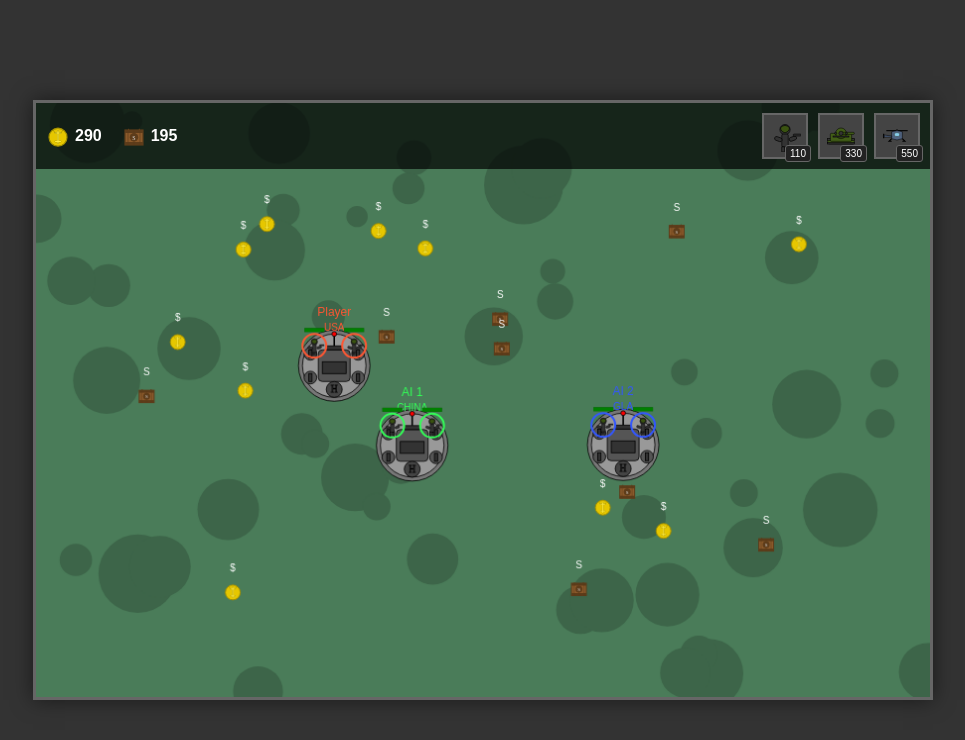
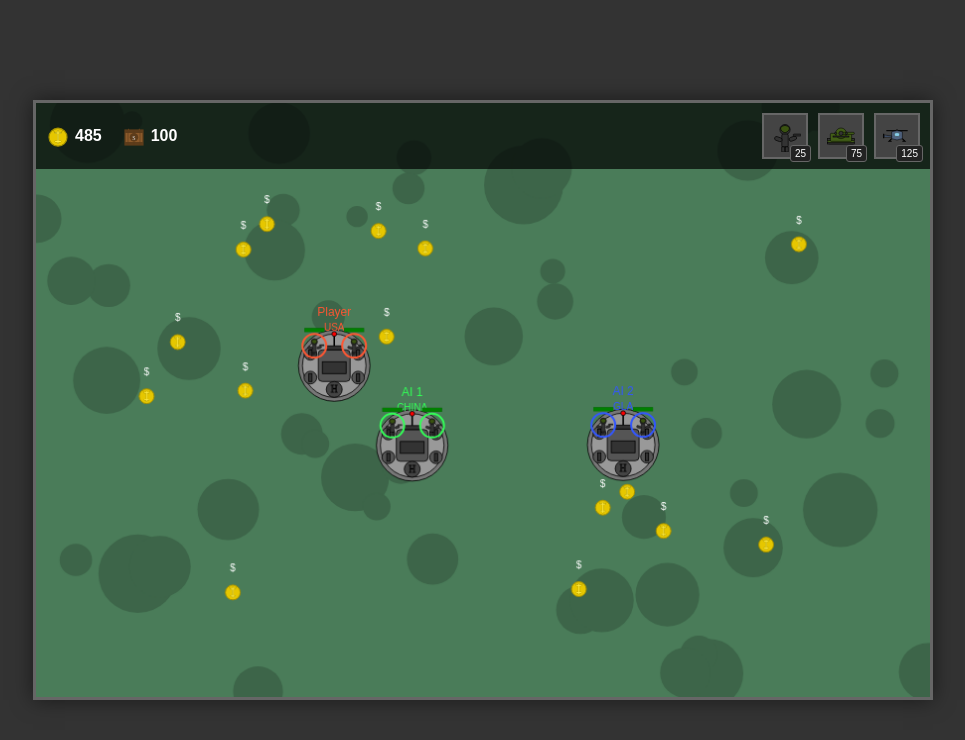
Before and after one commit to Hermetian/mini_generals, a website built with Vite: page index.html in a window 1280 px wide. Shown: the whole page, without its empty margins (157-1122 px from the left). Built offline with nearby package versions, Linux system fonts and the light colour scheme; animation ran at ten frames a second.

Commit message:
Simplify to single currency system and make right-click always move units

```diff
--- a/docs/index.html
+++ b/docs/index.html
@@ -5,7 +5,7 @@
     <meta name="viewport" content="width=device-width, initial-scale=1.0">
     <title>Mini Generals - Command & Conquer .io</title>
 
-  <script type="module" crossorigin src="/mini_generals/assets/index-b4daa905.js"></script>
+  <script type="module" crossorigin src="/mini_generals/assets/index-c295be52.js"></script>
   <link rel="stylesheet" href="/mini_generals/assets/index-54fca895.css">
 </head>
 <body>
--- a/src/game/controller.ts
+++ b/src/game/controller.ts
@@ -156,7 +156,8 @@ export class GameController {
       const x = event.clientX - rect.left;
       const y = event.clientY - rect.top;
 
-      this.issueCommand({ x, y });
+      // Always move on right-click, never attack
+      this.moveSelectedUnitsTo({ x, y });
     });
 
     // Keyboard shortcuts
@@ -366,7 +367,7 @@ export class GameController {
     const state = this.engine.getState();
     const activePlayers = Object.values(state.players).filter(player =>
       player.units.length > 0 ||
-      (player.resources[ResourceType.MONEY] >= 100 && player.resources[ResourceType.SUPPLIES] >= 50)
+      player.resources[ResourceType.MONEY] >= 150
     );
 
     if (activePlayers.length <= 1) {
--- a/src/game/engine.ts
+++ b/src/game/engine.ts
@@ -14,16 +14,13 @@ import {
 // Base costs for units
 const BASE_UNIT_COSTS: Record<UnitType, UnitCost> = {
   [UnitType.SOLDIER]: {
-    [ResourceType.MONEY]: 100,
-    [ResourceType.SUPPLIES]: 50,
+    [ResourceType.MONEY]: 150,
   },
   [UnitType.TANK]: {
-    [ResourceType.MONEY]: 300,
-    [ResourceType.SUPPLIES]: 150,
+    [ResourceType.MONEY]: 450,
   },
   [UnitType.HELICOPTER]: {
-    [ResourceType.MONEY]: 500,
-    [ResourceType.SUPPLIES]: 200,
+    [ResourceType.MONEY]: 700,
   },
 };
 
@@ -68,12 +65,10 @@ const UNIT_STATS: Record<UnitType, Omit<Unit, 'id' | 'position' | 'playerId' | '
 const RESOURCE_CONFIG = {
   respawnTime: 30, // seconds
   resourceAmount: {
-    [ResourceType.MONEY]: 100,
-    [ResourceType.SUPPLIES]: 75,
+    [ResourceType.MONEY]: 150,
   },
   mapResourceCount: {
-    [ResourceType.MONEY]: 10,
-    [ResourceType.SUPPLIES]: 8,
+    [ResourceType.MONEY]: 15,
   },
 };
 
@@ -100,8 +95,7 @@ export class GameEngine {
   // Initialize resource positions
   private generateResourceSpots(): void {
     const { width, height } = this.state.mapSize;
-    const totalSpots = RESOURCE_CONFIG.mapResourceCount[ResourceType.MONEY] +
-                       RESOURCE_CONFIG.mapResourceCount[ResourceType.SUPPLIES];
+    const totalSpots = RESOURCE_CONFIG.mapResourceCount[ResourceType.MONEY];
 
     // Create resource positions around the map
     for (let i = 0; i < totalSpots; i++) {
@@ -120,7 +114,6 @@ export class GameEngine {
   // Create resources on the map
   private spawnResources(): void {
     const moneyCount = RESOURCE_CONFIG.mapResourceCount[ResourceType.MONEY];
-    const suppliesCount = RESOURCE_CONFIG.mapResourceCount[ResourceType.SUPPLIES];
 
     // Create money resources
     for (let i = 0; i < moneyCount; i++) {
@@ -129,19 +122,6 @@ export class GameEngine {
         type: ResourceType.MONEY,
         position: this.resourceSpots[i],
         amount: RESOURCE_CONFIG.resourceAmount[ResourceType.MONEY],
-        respawnTime: RESOURCE_CONFIG.respawnTime,
-        isCollected: false,
-      };
-      this.state.resources[resource.id] = resource;
-    }
-
-    // Create supplies resources
-    for (let i = 0; i < suppliesCount; i++) {
-      const resource: Resource = {
-        id: uuidv4(),
-        type: ResourceType.SUPPLIES,
-        position: this.resourceSpots[i + moneyCount],
-        amount: RESOURCE_CONFIG.resourceAmount[ResourceType.SUPPLIES],
         respawnTime: RESOURCE_CONFIG.respawnTime,
         isCollected: false,
       };
@@ -181,8 +161,7 @@ export class GameEngine {
       name,
       faction,
       resources: {
-        [ResourceType.MONEY]: 500, // Starting money
-        [ResourceType.SUPPLIES]: 300, // Starting supplies
+        [ResourceType.MONEY]: 800, // Starting money (increased since it's the only resource now)
       },
       units: [],
       basePosition,
@@ -219,20 +198,17 @@ export class GameEngine {
     const scalingFactor = 1 + (player.units.length * 0.1); // 10% increase per unit
     const unitCost = {
       [ResourceType.MONEY]: Math.floor(BASE_UNIT_COSTS[unitType][ResourceType.MONEY] * scalingFactor),
-      [ResourceType.SUPPLIES]: Math.floor(BASE_UNIT_COSTS[unitType][ResourceType.SUPPLIES] * scalingFactor),
     };
 
     // Check if player has enough resources
     if (
-      player.resources[ResourceType.MONEY] < unitCost[ResourceType.MONEY] ||
-      player.resources[ResourceType.SUPPLIES] < unitCost[ResourceType.SUPPLIES]
+      player.resources[ResourceType.MONEY] < unitCost[ResourceType.MONEY]
     ) {
       return null; // Not enough resources
     }
 
     // Deduct resources
     player.resources[ResourceType.MONEY] -= unitCost[ResourceType.MONEY];
-    player.resources[ResourceType.SUPPLIES] -= unitCost[ResourceType.SUPPLIES];
 
     // Create unit
     const unitId = uuidv4();
@@ -486,10 +462,21 @@ export class GameEngine {
 
         if (nearbyUnit) {
           // Collect the resource
-          player.resources[resource.type] += resource.amount;
+          player.resources[ResourceType.MONEY] += resource.amount;
           resource.isCollected = true;
         }
       });
     });
   }
+
+  // Check if the game should end
+  private checkGameOver(): void {
+    const state = this.getState();
+    const activePlayers = Object.values(state.players).filter(player =>
+      player.units.length > 0 ||
+      player.resources[ResourceType.MONEY] >= 150
+    );
+
+    // ... existing code ...
+  }
 }
--- a/src/game/renderer.ts
+++ b/src/game/renderer.ts
@@ -10,7 +10,6 @@ const UNIT_SIZE = {
 // Resource sprite dimensions
 const RESOURCE_SIZE = {
   [ResourceType.MONEY]: { width: 20, height: 20 },
-  [ResourceType.SUPPLIES]: { width: 20, height: 20 },
 };
 
 export class GameRenderer {
@@ -51,11 +50,10 @@ export class GameRenderer {
 
   // Load resource images
   private loadResourceImages(): void {
-    Object.values(ResourceType).forEach(resourceType => {
-      const img = new Image();
-      img.src = `/mini_generals/assets/images/${resourceType.toLowerCase()}.svg`;
-      this.resourceImages.set(resourceType, img);
-    });
+    // Only load MONEY image since SUPPLIES has been removed
+    const img = new Image();
+    img.src = `/mini_generals/assets/images/${ResourceType.MONEY.toLowerCase()}.svg`;
+    this.resourceImages.set(ResourceType.MONEY, img);
   }
 
   // Set debug mode
@@ -370,12 +368,6 @@ export class GameRenderer {
         20,
         y
       );
-      y += 15;
-      this.ctx.fillText(
-        `  Supplies: ${player.resources[ResourceType.SUPPLIES]}`,
-        20,
-        y
-      );
       y += 25;
     });
   }
--- a/src/game/types.ts
+++ b/src/game/types.ts
@@ -12,7 +12,6 @@ export enum FactionType {
 
 export enum ResourceType {
   MONEY = 'MONEY',
-  SUPPLIES = 'SUPPLIES',
 }
 
 export interface Position {
@@ -26,7 +25,6 @@ export interface Player {
   faction: FactionType;
   resources: {
     [ResourceType.MONEY]: number;
-    [ResourceType.SUPPLIES]: number;
   };
   units: Unit[];
   basePosition: Position;
@@ -75,5 +73,4 @@ export interface GameState {
 
 export interface UnitCost {
   [ResourceType.MONEY]: number;
-  [ResourceType.SUPPLIES]: number;
 }
```
Also changed, not shown: 2 other files.
